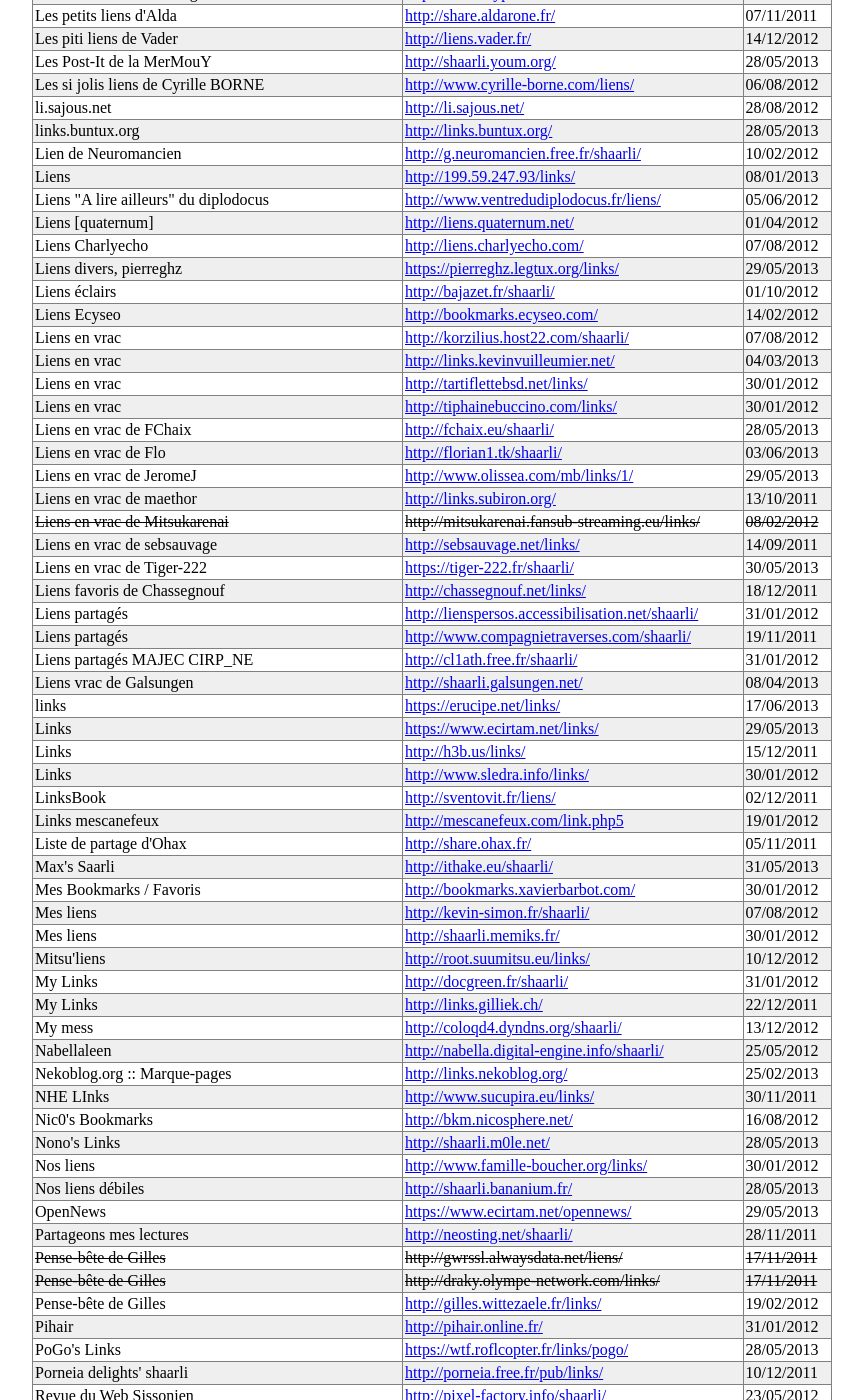
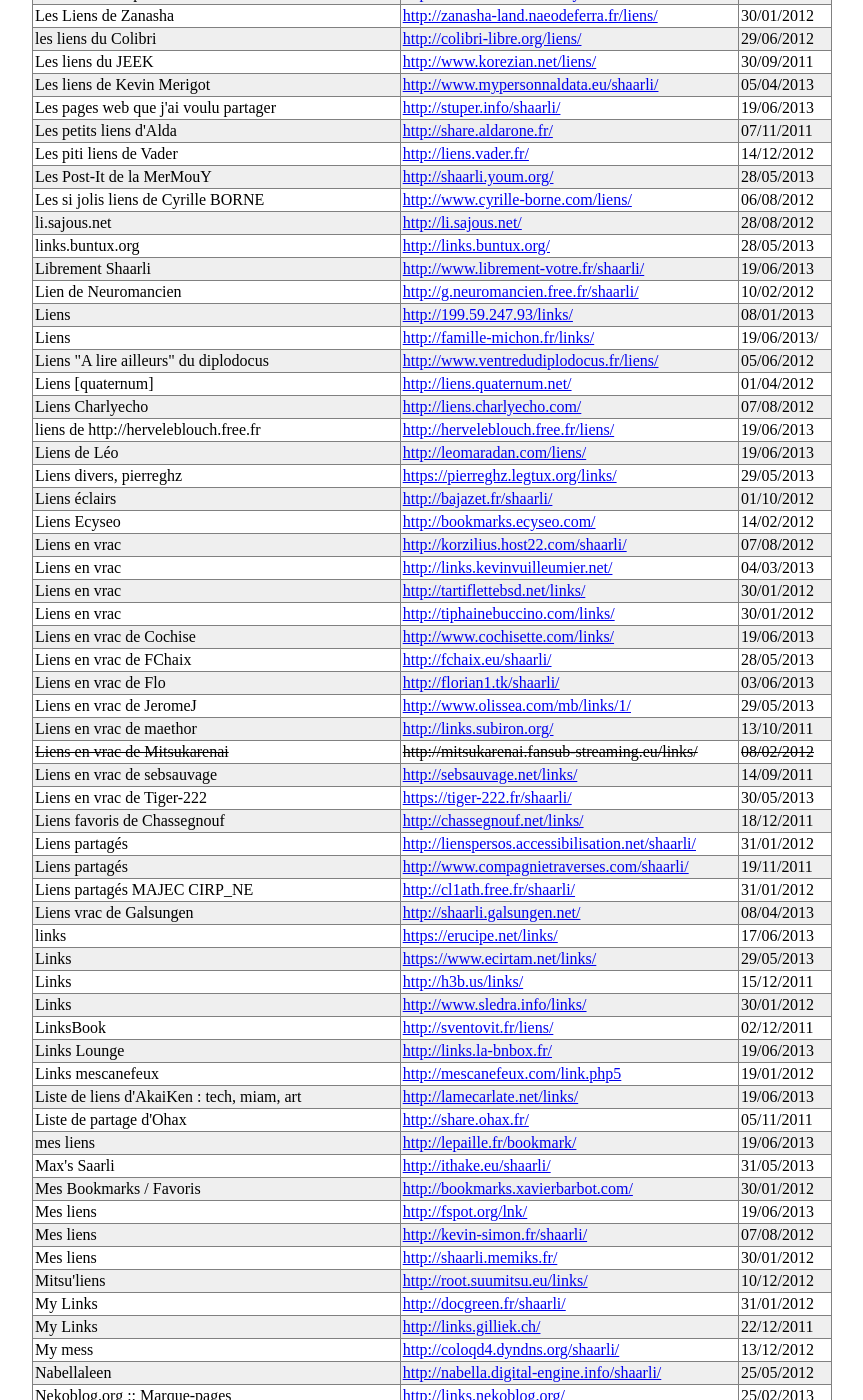
Before and after one commit to porneia/pub, a Jekyll site: the page built from bazaar/shaarli_online.html, in a window 1280 px wide and 1400 px high, scrolled down 1414 px. Shown: the whole window, without its empty margins (208-1071 px from the left). Built offline with Jekyll 4.4.1, drawn with Linux system fonts in a browser that asks for light colours; Markdown is read by kramdown in place of the engine named in the settings; some of the changed text lies outside the part shown.

Commit message:
New shaarli

```diff
--- a/bazaar/shaarli_online.html
+++ b/bazaar/shaarli_online.html
@@ -61,159 +61,171 @@ planet. Enfin si vous voulez jouer un peu, <a href="{{ site.url }}{{ site.baseur
   </tr>
 
   <tr class="ocolor">
+    <td>Belfäläs</td>
+    <td><a href="http://links.belfalas.eu/">http://links.belfalas.eu/</a></td>
+    <td>19/06/2013</td>
+  </tr>
+
+  <tr>
     <td>Best of the best links</td>
     <td><a href="http://qosgof.fr/fosteb/">http://qosgof.fr/fosteb/</a></td>
     <td>29/05/2013</td>
   </tr>
 
-  <tr>
+  <tr class="ocolor">
     <td>Bill2's Links</td>
     <td><a href="http://links.bill2-software.com/shaarli/">http://links.bill2-software.com/shaarli/</a></td>
     <td>28/05/2013</td>
   </tr>
 
-  <tr class="ocolor">
+  <tr>
     <td>Binerf's links</td>
     <td><a href="http://www.mygaia.org/shaarli/">http://www.mygaia.org/shaarli/</a></td>
     <td>07/08/2012</td>
   </tr>
 
-  <tr>
+  <tr class="ocolor">
     <td>BlankoLiens</td>
     <td><a href="https://olivier.dossmann.net/liens/">https://olivier.dossmann.net/liens/</a></td>
     <td>24/05/2012</td>
   </tr>
 
-  <tr class="ocolor">
+  <tr>
     <td>Bleiddwn's Shaarli</td>
     <td><a href="http://bleiddwn.com/links/">http://bleiddwn.com/links/</a></td>
     <td>28/03/2013</td>
   </tr>
 
-  <tr>
+  <tr class="ocolor">
     <td>BlueLinks</td>
     <td><a href="http://links.postblue.info/">http://links.postblue.info/</a></td>
     <td>25/01/2012</td>
   </tr>
 
-  <tr class="ocolor">
+  <tr>
     <td>Boîte à outils</td>
     <td><a href="http://maxime.richard9.free.fr/lien/">http://maxime.richard9.free.fr/lien/</a></td>
     <td>20/08/2012</td>
   </tr>
 
-  <tr>
+  <tr class="ocolor">
     <td>Bookmark Bronco</td>
     <td><a href="http://shaarli.warriordudimanche.net/">http://shaarli.warriordudimanche.net/</a></td>
     <td>29/05/2013</td>
   </tr>
 
-  <tr class="ocolor">
+  <tr>
     <td>bookmark pinguoin</td>
     <td><a href="http://lepingouin.info/bookmark/">http://lepingouin.info/bookmark/</a></td>
     <td>31/01/2012</td>
   </tr>
 
-  <tr>
+  <tr class="ocolor">
     <td>Brèves du Planet Libre</td>
     <td><a href="http://liens.planet-libre.org/">http://liens.planet-libre.org/</a></td>
     <td>13/02/2012</td>
   </tr>
 
-  <tr class="ocolor">
+  <tr>
     <td>CAFAI, Liens en Vrac</td>
     <td><a href="http://shaarli.cafai.fr/">http://shaarli.cafai.fr/</a></td>
     <td>21/05/2012</td>
   </tr>
 
-  <tr>
+  <tr class="ocolor">
     <td>Creposuke</td>
     <td><a href="http://www.creposuke.com/">http://www.creposuke.com/</a></td>
     <td>21/05/2012</td>
   </tr>
 
-  <tr class="ocolor">
+  <tr>
     <td>Cutaways</td>
     <td><a href="http://charlyecho.com/cutaways">http://charlyecho.com/cutaways/</a></td>
     <td>05/12/2012</td>
   </tr>
 
-  <tr>
+  <tr class="ocolor">
     <td>Cyril's shared links on tools.mecton.info</td>
     <td><a href="http://tools.mecton.info/shaarli/">http://tools.mecton.info/shaarli/</a></td>
     <td>31/01/2012</td>
   </tr>
 
-  <tr class="ocolor">
+  <tr>
     <td>De tout et de rien...</td>
     <td><a href="http://naxos.fr.free.fr/shaarli/">http://naxos.fr.free.fr/shaarli/</a></td>
     <td>25/05/2012</td>
   </tr>
 
-  <tr>
+  <tr class="ocolor">
     <td>Divers liens de MrKooky</td>
     <td><a href="http://mrkooky.legtux.org/shaarli/">http://mrkooky.legtux.org/shaarli/</a></td>
     <td>30/01/2012</td>
   </tr>
 
-  <tr class="ocolor">
+  <tr>
     <td>Dotmana interesting links</td>
     <td><a href="http://www.dotmana.com/shaarli/">http://www.dotmana.com/shaarli/</a></td>
     <td>11/01/2013</td>
   </tr>
 
-  <tr>
+  <tr class="ocolor">
     <td>En vrac</td>
     <td><a href="http://loeuillet.org/apps/links/">http://loeuillet.org/apps/links/</a></td>
     <td>13/02/2012</td>
   </tr>
 
-  <tr class="ocolor">
+  <tr>
     <td>Escales internautiques</td>
     <td><a href="http://tviblindi.legtux.org/shaarli/">http://tviblindi.legtux.org/shaarli/</a></td>
     <td>07/08/2012</td>
   </tr>
 
-  <tr>
+  <tr class="ocolor">
     <td>Espace de liberté</td>
     <td><a href="http://orangina-rouge.org/shaarli/">http://orangina-rouge.org/shaarli/</a></td>
     <td>05/07/2012</td>
   </tr>
 
-  <tr class="ocolor">
+  <tr>
     <td>Favoris de Chiche</td>
     <td><a href="http://chichelinux.be/favoris/">http://chichelinux.be/favoris/</a></td>
     <td>17/10/2011</td>
   </tr>
 
-  <tr>
+  <tr class="ocolor">
     <td>Favoris de l'agence Internet - Bretagne</td>
     <td><a href="http://perrot.thierry.free.fr/">http://perrot.thierry.free.fr/</a></td>
     <td>28/03/2012</td>
   </tr>
 
-  <tr class="ocolor">
+  <tr>
     <td>Fiat tux microblogging</td>
     <td><a href="https://mublog.fiat-tux.fr/">https://mublog.fiat-tux.fr/</a></td>
     <td>07/08/2012</td>
   </tr>
 
-  <tr>
+  <tr class="ocolor">
     <td>Fou à lier</td>
     <td><a href="http://www.gregory-thibault.com/foualier/">http://www.gregory-thibault.com/foualier/</a></td>
     <td>29/05/2013</td>
   </tr>
 
-  <tr class="ocolor">
+  <tr>
     <td>FULLINK</td>
     <td><a href="http://fullmaj.rd-h.fr/link/">http://fullmaj.rd-h.fr/link/</a></td>
     <td>31/01/2012</td>
   </tr>
 
-  <tr>
+  <tr class="ocolor">
     <td>fwix's links</td>
     <td><a href="http://yekri.net/">http://yekri.net/</a></td>
     <td>30/01/2012</td>
+  </tr>
+
+  <tr>
+    <td>Goldy's links</td>
+    <td><a href="http://goldy.furry.fr/shaarli/">http://goldy.furry.fr/shaarli/</a></td>
+    <td>19/06/2013</td>
   </tr>
 
   <tr class="ocolor">
@@ -313,21 +325,33 @@ planet. Enfin si vous voulez jouer un peu, <a href="{{ site.url }}{{ site.baseur
   </tr>
 
   <tr class="ocolor">
+    <td>Les liens de kita59</td>
+    <td><a href="http://azikan.free.fr/bookmarks/">http://azikan.free.fr/bookmarks/</a></td>
+    <td>19/06/2013</td>
+  </tr>
+
+  <tr>
     <td>Les liens de Mazoutch</td>
     <td><a href="http://mazoutch.fr/">http://mazoutch.fr/</a></td>
     <td>13/02/2012</td>
   </tr>
 
-  <tr>
+  <tr class="ocolor">
     <td>Les Liens de Mohja</td>
     <td><a href="http://liens.mohja.fr/">http://liens.mohja.fr/</a></td>
     <td>13/02/2012</td>
   </tr>
 
-  <tr class="ocolor">
+  <tr>
     <td>Les liens de Nagumo</td>
     <td><a href="http://www.lacaryatide.fr/liens/">http://www.lacaryatide.fr/liens/</a></td>
     <td>30/05/2013</td>
+  </tr>
+
+  <tr class="ocolor">
+    <td>Les liens de Raph</td>
+    <td><a href="http://akrilon.free.fr/shaarly/">http://akrilon.free.fr/shaarly/</a></td>
+    <td>19/06/2013</td>
   </tr>
 
   <tr>
@@ -355,39 +379,51 @@ planet. Enfin si vous voulez jouer un peu, <a href="{{ site.url }}{{ site.baseur
   </tr>
 
   <tr>
+    <td>Les pages web que j'ai voulu partager</td>
+    <td><a href="http://stuper.info/shaarli/">http://stuper.info/shaarli/</a></td>
+    <td>19/06/2013</td>
+  </tr>
+
+  <tr class="ocolor">
     <td>Les petits liens d'Alda</td>
     <td><a href="http://share.aldarone.fr/">http://share.aldarone.fr/</a></td>
     <td>07/11/2011</td>
   </tr>
 
-  <tr class="ocolor">
+  <tr>
     <td>Les piti liens de Vader</td>
     <td><a href="http://liens.vader.fr/">http://liens.vader.fr/</a></td>
     <td>14/12/2012</td>
   </tr>
 
-  <tr>
+  <tr class="ocolor">
     <td>Les Post-It de la MerMouY</td>
     <td><a href="http://shaarli.youm.org/">http://shaarli.youm.org/</a></td>
     <td>28/05/2013</td>
   </tr>
 
-  <tr class="ocolor">
+  <tr>
     <td>Les si jolis liens de Cyrille BORNE</td>
     <td><a href="http://www.cyrille-borne.com/liens/">http://www.cyrille-borne.com/liens/</a></td>
     <td>06/08/2012</td>
   </tr>
 
-  <tr>
+  <tr class="ocolor">
     <td>li.sajous.net</td>
     <td><a href="http://li.sajous.net/">http://li.sajous.net/</a></td>
     <td>28/08/2012</td>
   </tr>
 
-  <tr class="ocolor">
+  <tr>
     <td>links.buntux.org</td>
     <td><a href="http://links.buntux.org/">http://links.buntux.org/</a></td>
     <td>28/05/2013</td>
+  </tr>
+
+  <tr class="ocolor">
+    <td>Librement Shaarli</td>
+    <td><a href="http://www.librement-votre.fr/shaarli/">http://www.librement-votre.fr/shaarli/</a></td>
+    <td>19/06/2013</td>
   </tr>
 
   <tr>
@@ -403,63 +439,87 @@ planet. Enfin si vous voulez jouer un peu, <a href="{{ site.url }}{{ site.baseur
   </tr>
 
   <tr>
+    <td>Liens</td>
+    <td><a href="http://famille-michon.fr/links/">http://famille-michon.fr/links/</a></td>
+    <td>19/06/2013/</td>
+  </tr>
+
+  <tr class="ocolor">
     <td>Liens &quot;A lire ailleurs&quot; du diplodocus</td>
     <td><a href="http://www.ventredudiplodocus.fr/liens/">http://www.ventredudiplodocus.fr/liens/</a></td>
     <td>05/06/2012</td>
   </tr>
 
-  <tr class="ocolor">
+  <tr>
     <td>Liens [quaternum]</td>
     <td><a href="http://liens.quaternum.net/">http://liens.quaternum.net/</a></td>
     <td>01/04/2012</td>
   </tr>
 
-  <tr>
+  <tr class="ocolor">
     <td>Liens Charlyecho</td>
     <td><a href="http://liens.charlyecho.com/">http://liens.charlyecho.com/</a></td>
     <td>07/08/2012</td>
   </tr>
 
+  <tr>
+    <td>liens de http://herveleblouch.free.fr</td>
+    <td><a href="http://herveleblouch.free.fr/liens/">http://herveleblouch.free.fr/liens/</a></td>
+    <td>19/06/2013</td>
+  </tr>
+
   <tr class="ocolor">
+    <td>Liens de Léo</td>
+    <td><a href="http://leomaradan.com/liens/">http://leomaradan.com/liens/</a></td>
+    <td>19/06/2013</td>
+  </tr>
+
+  <tr>
     <td>Liens divers, pierreghz</td>
     <td><a href="https://pierreghz.legtux.org/links/">https://pierreghz.legtux.org/links/</a></td>
     <td>29/05/2013</td>
   </tr>
 
-  <tr>
+  <tr class="ocolor">
     <td>Liens éclairs</td>
     <td><a href="http://bajazet.fr/shaarli/">http://bajazet.fr/shaarli/</a></td>
     <td>01/10/2012</td>
   </tr>
 
-  <tr class="ocolor">
+  <tr>
     <td>Liens Ecyseo</td>
     <td><a href="http://bookmarks.ecyseo.com">http://bookmarks.ecyseo.com/</a></td>
     <td>14/02/2012</td>
   </tr>
 
-  <tr>
+  <tr class="ocolor">
     <td>Liens en vrac</td>
     <td><a href="http://korzilius.host22.com/shaarli/">http://korzilius.host22.com/shaarli/</a></td>
     <td>07/08/2012</td>
   </tr>
 
-  <tr class="ocolor">
+  <tr>
     <td>Liens en vrac</td>
     <td><a href="http://links.kevinvuilleumier.net/">http://links.kevinvuilleumier.net/</a></td>
     <td>04/03/2013</td>
   </tr>
 
-  <tr>
+  <tr class="ocolor">
     <td>Liens en vrac</td>
     <td><a href="http://tartiflettebsd.net/links/">http://tartiflettebsd.net/links/</a></td>
     <td>30/01/2012</td>
   </tr>
 
-  <tr class="ocolor">
+  <tr>
     <td>Liens en vrac</td>
     <td><a href="http://tiphainebuccino.com/links/">http://tiphainebuccino.com/links/</a></td>
     <td>30/01/2012</td>
+  </tr>
+
+  <tr class="ocolor">
+    <td>Liens en vrac de Cochise</td>
+    <td><a href="http://www.cochisette.com/links/">http://www.cochisette.com/links/</a></td>
+    <td>19/06/2013</td>
   </tr>
 
   <tr>
@@ -565,9 +625,21 @@ planet. Enfin si vous voulez jouer un peu, <a href="{{ site.url }}{{ site.baseur
   </tr>
 
   <tr class="ocolor">
+    <td>Links Lounge</td>
+    <td><a href="http://links.la-bnbox.fr/">http://links.la-bnbox.fr/</a></td>
+    <td>19/06/2013</td>
+  </tr>
+
+  <tr>
     <td>Links mescanefeux</td>
     <td><a href="http://mescanefeux.com/link.php5">http://mescanefeux.com/link.php5</a></td>
     <td>19/01/2012</td>
+  </tr>
+
+  <tr class="ocolor">
+    <td>Liste de liens d'AkaiKen : tech, miam, art</td>
+    <td><a href="http://lamecarlate.net/links/">http://lamecarlate.net/links/</a></td>
+    <td>19/06/2013</td>
   </tr>
 
   <tr>
@@ -577,15 +649,27 @@ planet. Enfin si vous voulez jouer un peu, <a href="{{ site.url }}{{ site.baseur
   </tr>
 
   <tr class="ocolor">
+    <td>mes liens</td>
+    <td><a href="http://lepaille.fr/bookmark/">http://lepaille.fr/bookmark/</a></td>
+    <td>19/06/2013</td>
+  </tr>
+
+  <tr>
     <td>Max's Saarli</td>
     <td><a href="http://ithake.eu/shaarli/">http://ithake.eu/shaarli/</a></td>
     <td>31/05/2013</td>
   </tr>
 
-  <tr>
+  <tr class="ocolor">
     <td>Mes Bookmarks / Favoris</td>
     <td><a href="http://bookmarks.xavierbarbot.com/">http://bookmarks.xavierbarbot.com/</a></td>
     <td>30/01/2012</td>
+  </tr>
+
+  <tr>
+    <td>Mes liens</td>
+    <td><a href="http://fspot.org/lnk/">http://fspot.org/lnk/</a></td>
+    <td>19/06/2013</td>
   </tr>
 
   <tr class="ocolor">
@@ -673,75 +757,87 @@ planet. Enfin si vous voulez jouer un peu, <a href="{{ site.url }}{{ site.baseur
   </tr>
 
   <tr class="ocolor">
+    <td>Partage de liens - Artandgeek</td>
+    <td><a href="http://artandgeek.net/shaarli/">http://artandgeek.net/shaarli/</a></td>
+    <td>19/06/2013</td>
+  </tr>
+
+  <tr>
     <td>Partageons mes lectures</td>
     <td><a href="http://neosting.net/shaarli/">http://neosting.net/shaarli/</a></td>
     <td>28/11/2011</td>
   </tr>
 
-  <tr>
+  <tr class="ocolor">
     <td><del>Pense-bête de Gilles</del></td>
     <td><del>http://gwrssl.alwaysdata.net/liens/</del></td>
     <td><del>17/11/2011</del></td>
   </tr>
 
-  <tr class="ocolor">
+  <tr>
     <td><del>Pense-bête de Gilles</del></td>
     <td><del>http://draky.olympe-network.com/links/</del></td>
     <td><del>17/11/2011</del></td>
   </tr>
 
-  <tr>
+  <tr class="ocolor">
     <td>Pense-bête de Gilles</td>
     <td><a href="http://gilles.wittezaele.fr/links/">http://gilles.wittezaele.fr/links/</a></td>
     <td>19/02/2012</td>
   </tr>
 
-  <tr class="ocolor">
+  <tr>
     <td>Pihair</td>
     <td><a href="http://pihair.online.fr/">http://pihair.online.fr/</a></td>
     <td>31/01/2012</td>
   </tr>
 
-  <tr>
+  <tr class="ocolor">
     <td>PoGo's Links</td>
     <td><a href="https://wtf.roflcopter.fr/links/pogo/">https://wtf.roflcopter.fr/links/pogo/</a></td>
     <td>28/05/2013</td>
   </tr>
 
-  <tr class="ocolor">
+  <tr>
     <td>Porneia delights' shaarli</td>
     <td><a href="http://porneia.free.fr/pub/links/">http://porneia.free.fr/pub/links/</a></td>
     <td>10/12/2011</td>
   </tr>
 
-  <tr>
+  <tr class="ocolor">
     <td>Revue du Web Sissonien</td>
     <td><a href="http://pixel-factory.info/shaarli/">http://pixel-factory.info/shaarli/</a></td>
     <td>23/05/2012</td>
   </tr>
 
-  <tr class="ocolor">
+  <tr>
     <td>SAM7BLOG - Sites & liens en vrac</td>
     <td><a href="http://liens.sam7blog42.fr/">http://liens.sam7blog42.fr/</a></td>
     <td>09/09/2012</td>
   </tr>
 
-  <tr>
+  <tr class="ocolor">
     <td>Sbgodin</td>
     <td><a href="http://www.sbgodin.fr/shaarli/">http://www.sbgodin.fr/shaarli/</a></td>
     <td>03/11/2011</td>
   </tr>
 
-  <tr class="ocolor">
+  <tr>
     <td>Semche's links</td>
     <td><a href="http://links.semche.com/">http://links.semche.com/</a></td>
     <td>28/05/2013</td>
   </tr>
 
-  <tr>
+  <tr class="ocolor">
     <td>shaarli@aredje</td>
     <td><a href="http://www.aredje.net/shaarli/">http://www.aredje.net/shaarli/</a></td>
     <td>07/08/2012</td>
+  </tr>
+
+  <tr>
+    <td>Shaarli - Eownis</td>
+    <td><a href="http://eownis.me/shaarli/">http://eownis.me/shaarli/</a></td>
+    <td>19/06/2013</td>
   </tr>
 
   <tr class="ocolor">
@@ -787,39 +883,51 @@ planet. Enfin si vous voulez jouer un peu, <a href="{{ site.url }}{{ site.baseur
   </tr>
 
   <tr>
+    <td>Shared links on http://book.knah-tsaeb.org</td>
+    <td><a href="http://book.knah-tsaeb.org/">http://book.knah-tsaeb.org/</a></td>
+    <td>19/06/2013</td>
+  </tr>
+
+  <tr class="ocolor">
     <td>Shared links on http://home.penthium2.org/linker/</td>
     <td><a href="http://home.penthium2.org/linker/">http://home.penthium2.org/linker/</a></td>
     <td>24/11/2011</td>
   </tr>
 
-  <tr class="ocolor">
+  <tr>
     <td>Shared links on http://odea.vegan.fr/links/</td>
     <td><a href="http://odea.vegan.fr/links/">http://odea.vegan.fr/links/</a></td>
     <td>31/01/2012</td>
   </tr>
 
-  <tr>
+  <tr class="ocolor">
     <td>Shared links on http://slavick.eu/shaarli/</td>
     <td><a href="http://slavick.eu/shaarli/">http://slavick.eu/shaarli/</a></td>
     <td>30/01/2012</td>
   </tr>
 
-  <tr class="ocolor">
+  <tr>
      <td>Shared links on http://url.bidouille.info/</td>
      <td><a href="http://url.bidouille.info/">http://url.bidouille.info/</a></td>
      <td>02/06/2012</td>
   </tr>
 
-  <tr>
+  <tr class="ocolor">
     <td>Sheen</td>
     <td><a href="http://trax.doomstuff.com/shaarli/">http://trax.doomstuff.com/shaarli/</a></td>
     <td>02/06/2012</td>
   </tr>
 
-  <tr class="ocolor">
+  <tr>
     <td>Slobberbone's Links</td>
     <td><a href="http://www.slobberbone.net/shaarli/">http://www.slobberbone.net/shaarli/</a></td>
     <td>20/03/2013</td>
+  </tr>
+
+  <tr class="ocolor">
+    <td>Strak.ch | Actu et liens en vrac</td>
+    <td><a href="http://strak.ch/liens/">http://strak.ch/liens/</a></td>
+    <td>19/06/2013</td>
   </tr>
 
   <tr>
```
